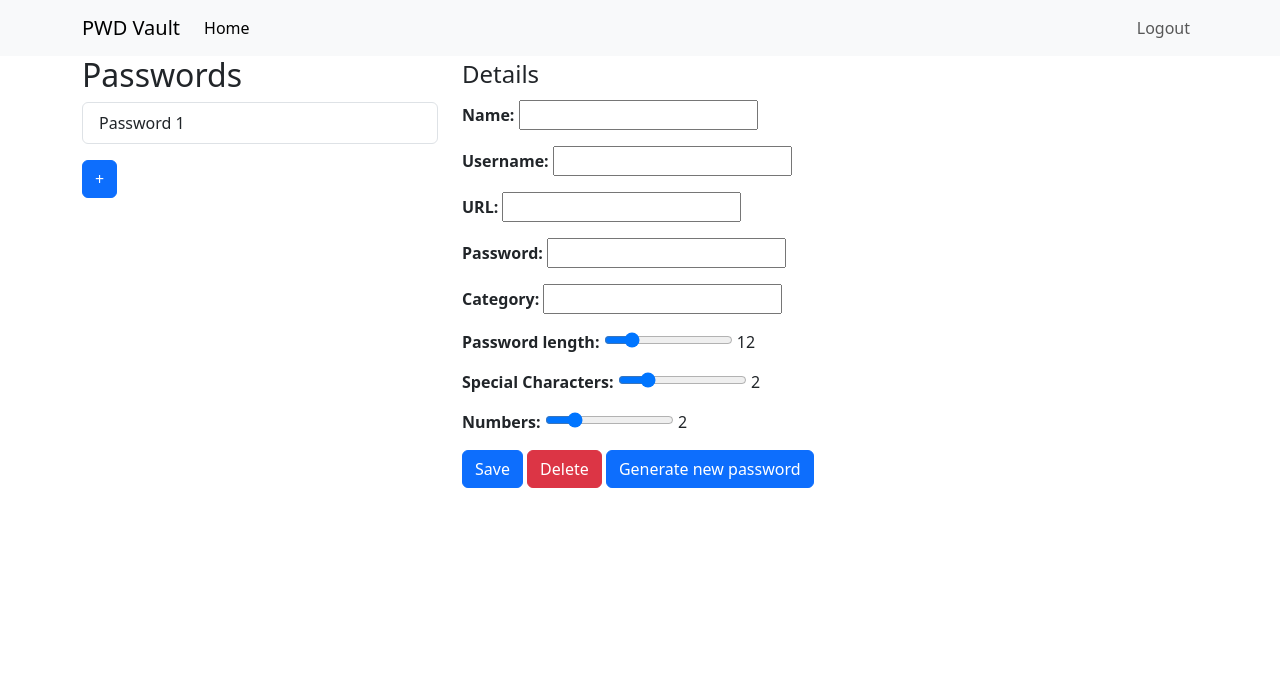
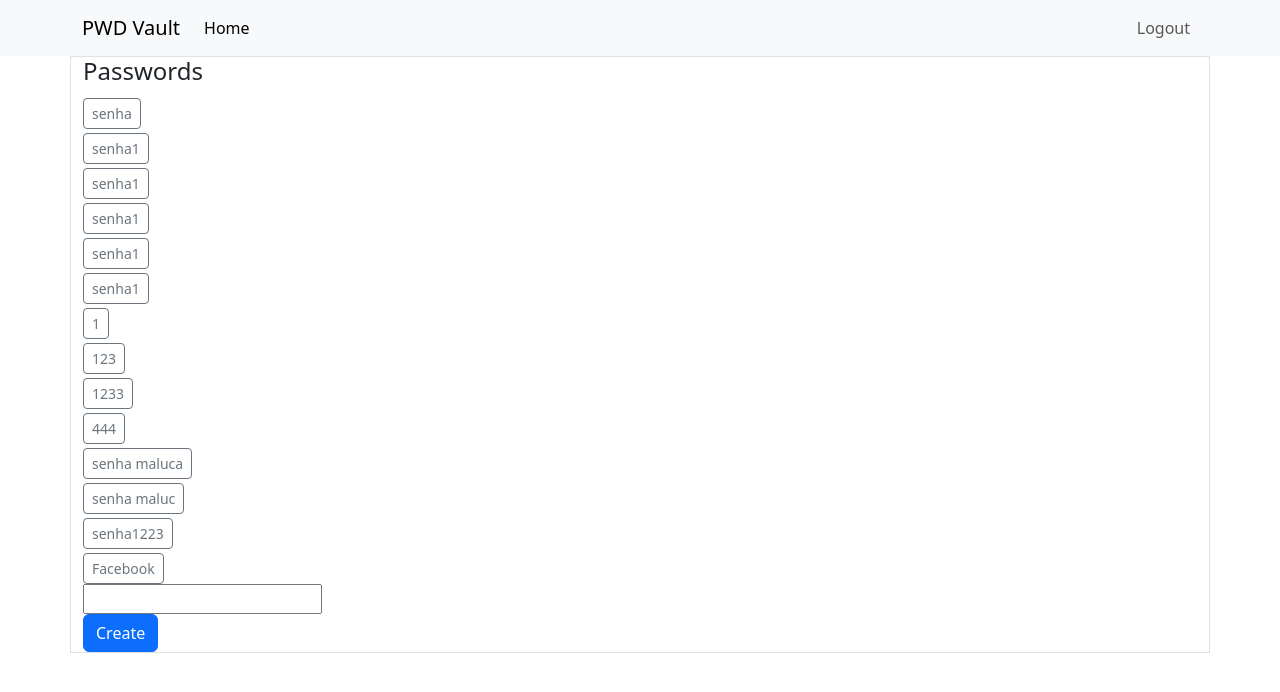
Before and after one commit to rarorza/Password_Vault, a Flask app: page / in a window 1280 px wide. Shown: the top 692 px of the page. Run offline with Flask 3, Linux system fonts and the light colour scheme; a user stored in the database is signed in.

Commit message:
Rework menu passwords

```diff
--- a/app/controllers/default.py
+++ b/app/controllers/default.py
@@ -1,7 +1,7 @@
 from app import app, db, login_manager
 from flask import render_template, url_for, request, flash, redirect
-from app.models.forms import FormSignUp, FormSignIn
-from app.models.tables import User
+from app.models.forms import FormSignUp, FormSignIn, FormCreatePassword, FormDetailsPassword
+from app.models.tables import User, Password
 from flask_login import current_user, login_required, login_user, logout_user
 
 
@@ -10,9 +10,48 @@ def load_user(user_id):
     return User.query.get(user_id)
 
 
-@app.route("/")
+@app.route("/", methods=["GET", "POST"])
 def home():
-    return render_template("home.html")
+    form_create = FormCreatePassword()
+    if current_user.is_authenticated:
+        list_password = Password.query.filter_by(id_owner=current_user.id)
+        if form_create.validate_on_submit():
+            pwd = Password(name=form_create.name.data, id_owner=current_user.id)
+            db.session.add(pwd)
+            db.session.commit()
+            flash("Password create successfully", "alert-success")
+    else:
+        list_password = None
+    return render_template("home.html", form_create=form_create, list_password=list_password)
+
+
+@app.route("/<password_id>", methods=["GET", "POST"])
+def details_pwd(password_id):
+    password = Password.query.get(password_id)
+    print("----", password.name, password.url)
+    list_password = Password.query.filter_by(id_owner=current_user.id)
+    if current_user == password.owner:
+        form_create = FormCreatePassword()
+        form_details = FormDetailsPassword()
+        if request.method == "GET":
+            form_details.name.data = password.name
+            form_details.username.data = password.username
+            form_details.pwd.data = password.pwd
+            form_details.url.data = password.url
+            form_details.category.data = password.category
+        if form_details.validate_on_submit() and "submit_save" in request.form:
+            password.name = form_details.name.data
+            password.username = form_details.username.data
+            password.url = form_details.url.data
+            password.category = form_details.category.data
+            password.pwd = form_details.pwd.data
+            db.session.commit()
+            flash("Modificação salva com sucesso", "alert-success")
+        if form_create.validate_on_submit() and "create" in request.form:
+            pwd = Password(name=form_create.name.data, id_owner=current_user.id)
+            db.session.add(pwd)
+            db.session.commit()
+    return render_template("details_pwd.html", password=password, form_details=form_details, form_create=form_create, list_password=list_password)
 
 
 @app.route("/login", methods=["GET", "POST"])
--- a/app/models/forms.py
+++ b/app/models/forms.py
@@ -1,5 +1,5 @@
 from flask_wtf import FlaskForm
-from wtforms import StringField, PasswordField, SubmitField, BooleanField
+from wtforms import StringField, PasswordField, SubmitField, BooleanField, IntegerField
 from wtforms.validators import DataRequired, Length, Email, EqualTo
 
 
@@ -19,10 +19,18 @@ class FormSignIn(FlaskForm):
     submit_signin = SubmitField("SignIn")
 
 
-class FormPassword(FlaskForm):
+class FormDetailsPassword(FlaskForm):
     name = StringField("Name", validators=[DataRequired()])
     username = StringField("Username")
     url = StringField("URL")
+    category = StringField("Category")
     pwd = StringField("Password")
-    category = StringField("Category")
-    save = SubmitField("Save")
+    len_pwd = IntegerField("Length")
+    num_pwd = IntegerField("Numbers")
+    spe_pwd = IntegerField("Special")
+    submit_save = SubmitField("Save")
+
+
+class FormCreatePassword(FlaskForm):
+    name = StringField("Name", validators=[DataRequired()])
+    create = SubmitField("Create")
--- a/app/static/js/script.js
+++ /dev/null
@@ -1,101 +0,0 @@
-document.addEventListener('DOMContentLoaded', function() {
-  const passwordList = document.getElementById('password-list');
-  const detailsPassword = document.getElementById('details');
-  const inputName = document.getElementById('input-name');
-  const inputUsername = document.getElementById('input-username');
-  const inputUrl = document.getElementById('input-url');
-  const inputPassword = document.getElementById('input-password');
-  const btnAdd = document.getElementById('btn-add');
-  const btnRemove = document.getElementById('btn-remove');
-
-  // Array para armazenar as senhas
-  const passwords = [
-    { name: 'Senha 1', username: 'usuario1', url: 'http://example.com', password: 'senha123' },
-  ];
-
-  // Função para atualizar o valor exibido ao lado dos sliders
-  function updateSliderValue(sliderId, spanId) {
-    const slider = document.getElementById(sliderId);
-    const span = document.getElementById(spanId);
-    span.textContent = slider.value;
-  }
-
-  // Atualizar o valor exibido ao carregar a página
-  updateSliderValue('slider-length', 'current-length');
-  updateSliderValue('slider-character', 'current-character');
-  updateSliderValue('slider-nums', 'current-nums');
-
-  // Event listener para atualizar o valor ao mover os sliders
-  document.getElementById('slider-length').addEventListener('input', function() {
-    updateSliderValue('slider-length', 'current-length');
-  });
-
-  document.getElementById('slider-character').addEventListener('input', function() {
-    updateSliderValue('slider-character', 'current-character');
-  });
-
-  document.getElementById('slider-nums').addEventListener('input', function() {
-    updateSliderValue('slider-nums', 'current-nums');
-  });
-
-  // Função para exibir os detalhes de uma senha
-  function showDetails(index) {
-    const password = passwords[index];
-    inputName.value = password.name;
-    inputUsername.value = password.username;
-    inputUrl.value = password.url;
-    inputPassword.value = password.password;
-    detailsPassword.style.display = 'block';
-  }
-
-  // Event listener para mostrar detalhes ao clicar em uma senha da lista
-  passwordList.addEventListener('click', function(event) {
-    const target = event.target;
-    if (target.tagName === 'LI') {
-      const index = Array.from(passwordList.children).indexOf(target);
-      if (index >= 0) {
-        showDetails(index);
-        // Remover a classe 'active' dos outros itens e adicionar ao item clicado
-        Array.from(passwordList.children).forEach((item, i) => {
-          if (i === index) {
-            item.classList.add('active');
-          } else {
-            item.classList.remove('active');
-          }
-        });
-      }
-    }
-  });
-
-  // Função para adicionar uma nova senha à lista
-  function addPassword() {
-    const newPassword = { nome: 'Nova Senha', username: 'novousuario', url: 'http://example.com', password: 'novasenha123' };
-    passwords.push(newPassword);
-    // Atualizar a lista de senhas
-    const newLi = document.createElement('li');
-    newLi.classList.add('list-group-item');
-    newLi.textContent = newPassword.nome;
-    passwordList.appendChild(newLi);
-  }
-
-  // Event listener para adicionar nova senha ao clicar no botão "Adicionar"
-  btnAdd.addEventListener('click', function() {
-    addPassword();
-  });
-
-  // Função para remover a senha selecionada
-  function removerSenhaSelecionada() {
-    const selectedLi = passwordList.querySelector('.list-group-item.active');
-    if (selectedLi) {
-      const index = Array.from(passwordList.children).indexOf(selectedLi);
-      passwords.splice(index, 1); // Remover a senha do array
-      passwordList.removeChild(selectedLi); // Remover o elemento da lista
-      detailsPassword.style.display = 'none'; // Ocultar os detalhes da senha
-    }
-  }
-
-  // Event listener para remover a senha selecionada ao clicar no botão "Remover Senha"
-  btnRemove.addEventListener('click', function() {
-    removerSenhaSelecionada();
-  });
-});
--- a/app/templates/base.html
+++ b/app/templates/base.html
@@ -1,36 +1,30 @@
 <!DOCTYPE html>
 <html lang="en">
-
   <head>
     <meta charset="UTF-8" />
     <meta name="viewport" content="width=device-width, initial-scale=1.0" />
-  <link href="https://cdn.jsdelivr.net/npm/bootstrap@5.3.1/dist/css/bootstrap.min.css" rel="stylesheet"
-    integrity="sha384-4bw+/aepP/YC94hEpVNVgiZdgIC5+VKNBQNGCHeKRQN+PtmoHDEXuppvnDJzQIu9" crossorigin="anonymous">
+    <link
+      href="https://cdn.jsdelivr.net/npm/bootstrap@5.3.1/dist/css/bootstrap.min.css"
+      rel="stylesheet"
+      integrity="sha384-4bw+/aepP/YC94hEpVNVgiZdgIC5+VKNBQNGCHeKRQN+PtmoHDEXuppvnDJzQIu9"
+      crossorigin="anonymous"
+    />
     <title>Password Vault</title>
   </head>
 
   <body>
-  {% include 'navbar.html' %}
-
-  {% with messages = get_flashed_messages(with_categories=True) %}
-  <!-- with messages está pegando a mensagens existentes da função flash no arquivo default -->
-    {% if messages %}
-      <div class="container" >
+    {% include 'navbar.html' %} {% with messages =
+    get_flashed_messages(with_categories=True) %} {% if messages %}
+    <div class="container">
       {% for category, message in messages %}
-        <div class="alert {{ category }}">
-          {{ message }}
-        </div>
+      <div class="alert {{ category }}">{{ message }}</div>
       {% endfor %}
     </div>
-    {% endif %}
-  {% endwith %}
-
-  {% block body %}
-  {% endblock %}
-  <script src="https://cdn.jsdelivr.net/npm/bootstrap@5.3.1/dist/js/bootstrap.bundle.min.js"
+    {% endif %} {% endwith %} {% block body %} {% endblock %}
+    <script
+      src="https://cdn.jsdelivr.net/npm/bootstrap@5.3.1/dist/js/bootstrap.bundle.min.js"
       integrity="sha384-HwwvtgBNo3bZJJLYd8oVXjrBZt8cqVSpeBNS5n7C8IVInixGAoxmnlMuBnhbgrkm"
-    crossorigin="anonymous"></script>
-  <script src="{{ url_for('static', filename='js/script.js') }}"></script>
+      crossorigin="anonymous"
+    ></script>
   </body>
-
 </html>
--- a/app/templates/home.html
+++ b/app/templates/home.html
@@ -1,49 +1,23 @@
-{% extends 'base.html' %}
-{% block body %}
+{% extends 'base.html' %} {% block body %}
 <main>
-  {% if current_user.is_authenticated %}
+  {% if list_password %}
   <div class="container">
-    <div class="row">
-      <div class="col-md-4">
-        <h2>Passwords</h2>
-        <ul class="list-group" id="password-list">
-          <li class="list-group-item">Password 1</li>
-        </ul>
-        <button class="btn btn-primary mt-3" id="btn-add">+</button>
-      </div>
-
-      <div class="col-md-8" id="details">
+    <div class="row border">
+      <div class="col col-3">
+        <h4>Passwords</h4>
+        {% for password in list_password %}
+        <a href="{{url_for('details_pwd', password_id=password.id)}}"
+          ><button type="button" class="btn btn-outline-secondary btn-sm mt-1">
+            {{password.name}}
+          </button></a
+        ><br />
+        {% endfor %}
         <form method="POST" action="">
-          <legend>Details</legend>
-          <p><strong>Name:</strong> <input type="text" id="input-name"></p>
-          <p><strong>Username:</strong> <input type="text" id="input-username"></p>
-          <p><strong>URL:</strong> <input type="text" id="input-url"></p>
-          <p><strong>Password:</strong> <input type="text" id="input-password"></p>
-          <p><strong>Category:</strong> <input type="text" id="input-category"></p>
-
-          <!-- Sliders -->
-          <p>
-            <strong>Password length:</strong>
-            <input type="range" min="8" max="30" value="12" id="slider-length">
-            <span id="current-length">12</span>
-          </p>
-          <p>
-            <strong>Special Characters:</strong>
-            <input type="range" min="0" max="10" value="2" id="slider-character">
-            <span id="current-character">2</span>
-          </p>
-          <p>
-            <strong>Numbers:</strong>
-            <input type="range" min="0" max="10" value="2" id="slider-nums">
-            <span id="current-nums">2</span>
-          </p>
-
-          <!-- Buttons -->
-          <button class="btn btn-primary" id="btn-save">Save</button>
-          <button class="btn btn-danger" id="btn-remove">Delete</button>
-          <button class="btn btn-primary" id="btn-new-password">Generate new password</button>
+          {{ form_create.csrf_token }} {{ form_create.name }} {{
+          form_create.create(class="btn btn-primary") }}
         </form>
       </div>
+      {% block details %} {% endblock %}
     </div>
   </div>
   {% else %}
```
Also changed, not shown: app/models/tables.py (+1 -8 lines), app/templates/details_pwd.html (added, +42 -0 lines), app/templates/home_backup.html (deleted, +0 -49 lines), migrations/versions/c3612182742e_initial_migration.py (renamed from migrations/versions/92ff5b408376_initial_migration.py, +4 -4 lines), app/static/css/style.css (added), instance/storage.db. Lines whose indentation alone changed are shown as unchanged.
